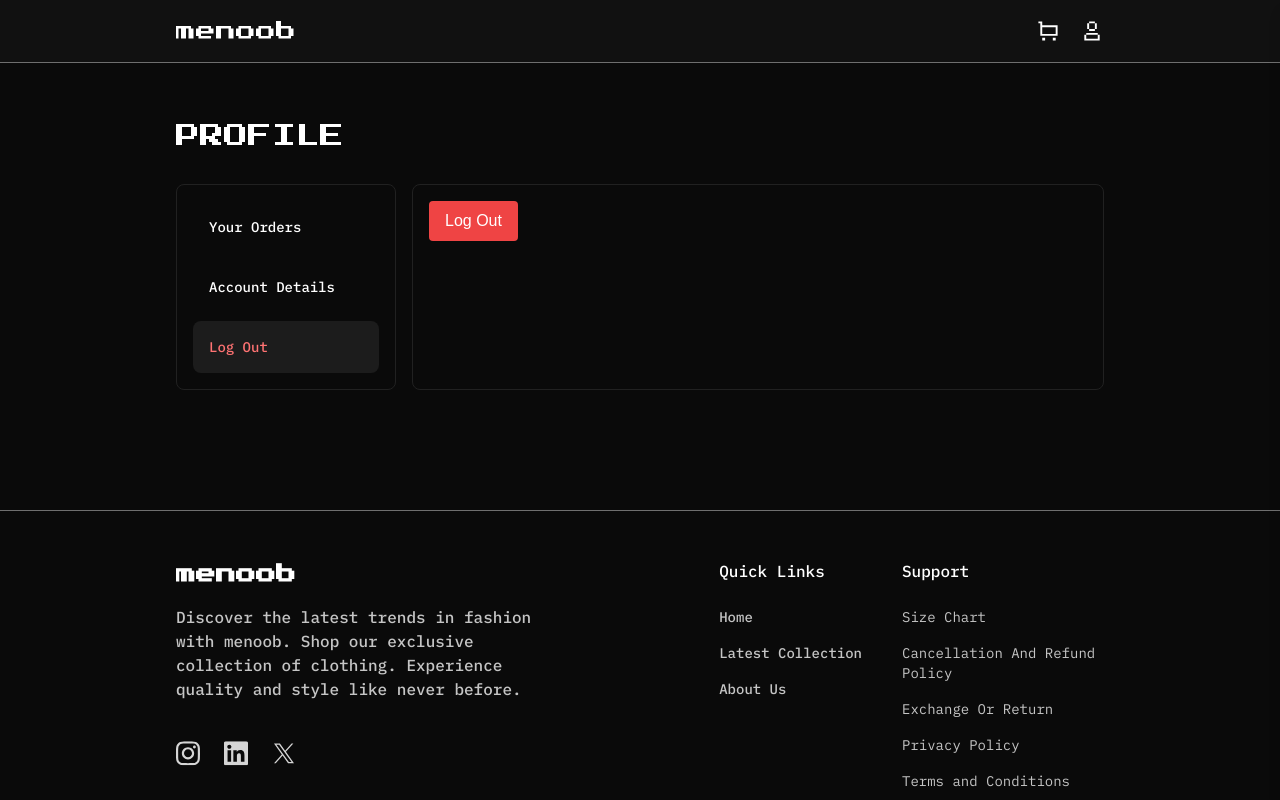
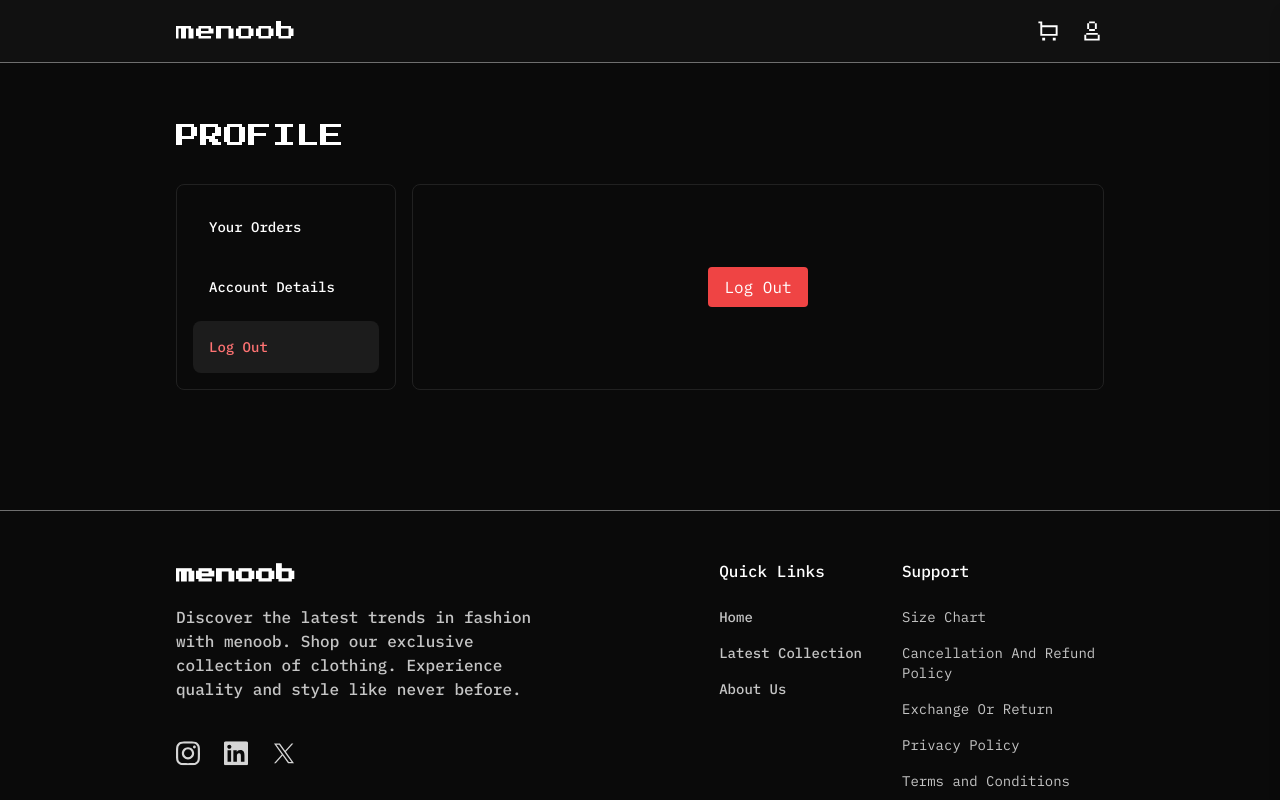
Before and after one commit to rudradogra/CompTorrtus, a Next.js app: page /profile in a window 1280 px wide. Both pictures are taken after a click on the element "Log Out". Shown: the top 800 px of the page. Built offline with nearby package versions, Linux system fonts and the light colour scheme; no server answers.

Commit message:
log out button

```diff
--- a/components/sections/profile/profile.tsx
+++ b/components/sections/profile/profile.tsx
@@ -48,7 +48,7 @@ const Profile = () => {
           return <AddressSection />;
         case "logout":
           return (
-            <div>
+            <div className="flex justify-center items-center h-full">
               {showLogoutPopup && (
                 <div className="fixed inset-0 flex items-center justify-center bg-black bg-opacity-50">
                   <div className="bg-white p-6 rounded shadow-lg text-center">
@@ -74,7 +74,7 @@ const Profile = () => {
               )}
               <button
                 onClick={() => setShowLogoutPopup(true)}
-                className="bg-red-500 text-white px-4 py-2 rounded"
+                className="bg-red-500 text-white px-4 py-2 rounded font-ibm-plex-mono"
               >
                 Log Out
               </button>
```
Also changed, not shown: 1 other file (tests, documents, lock files or other folders).
